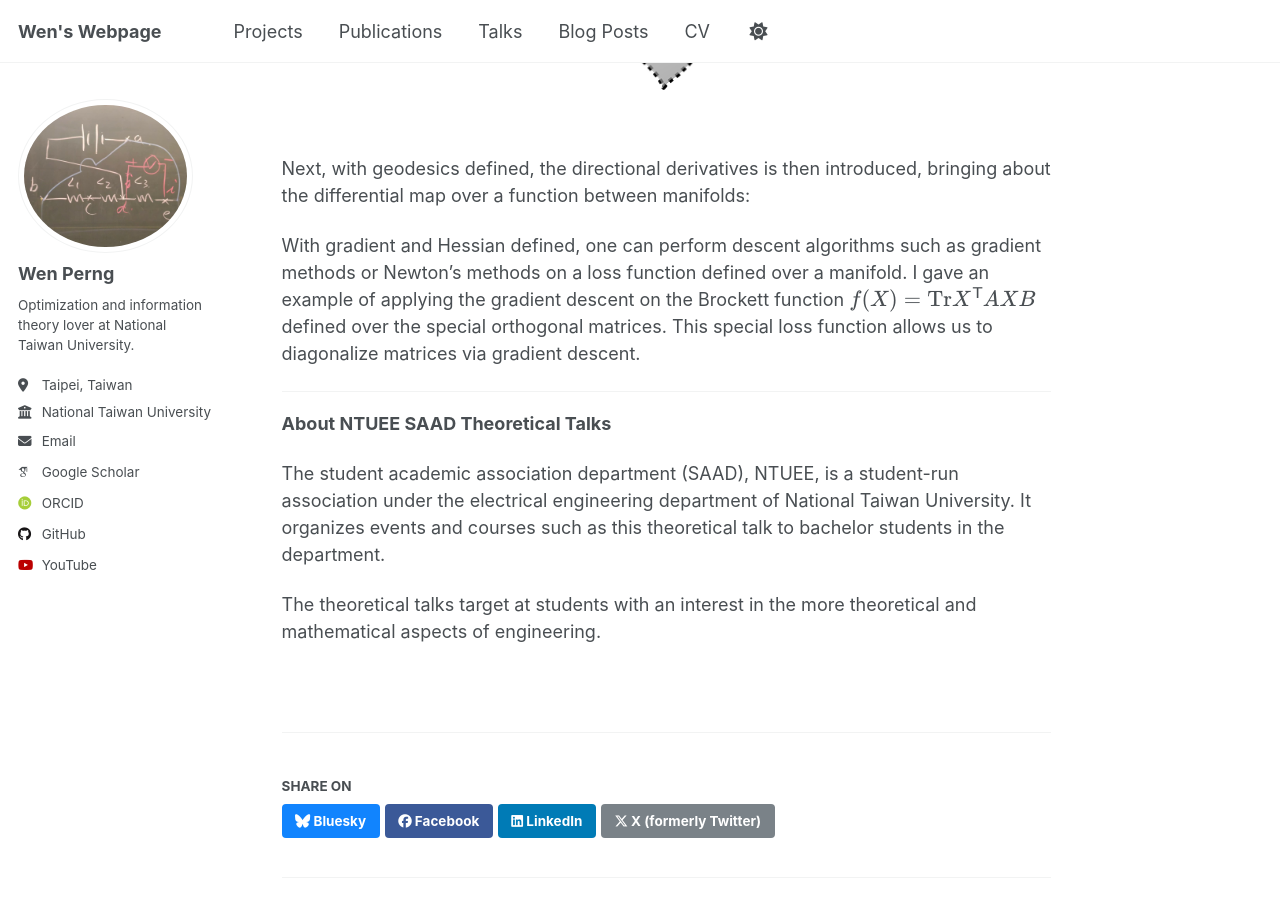
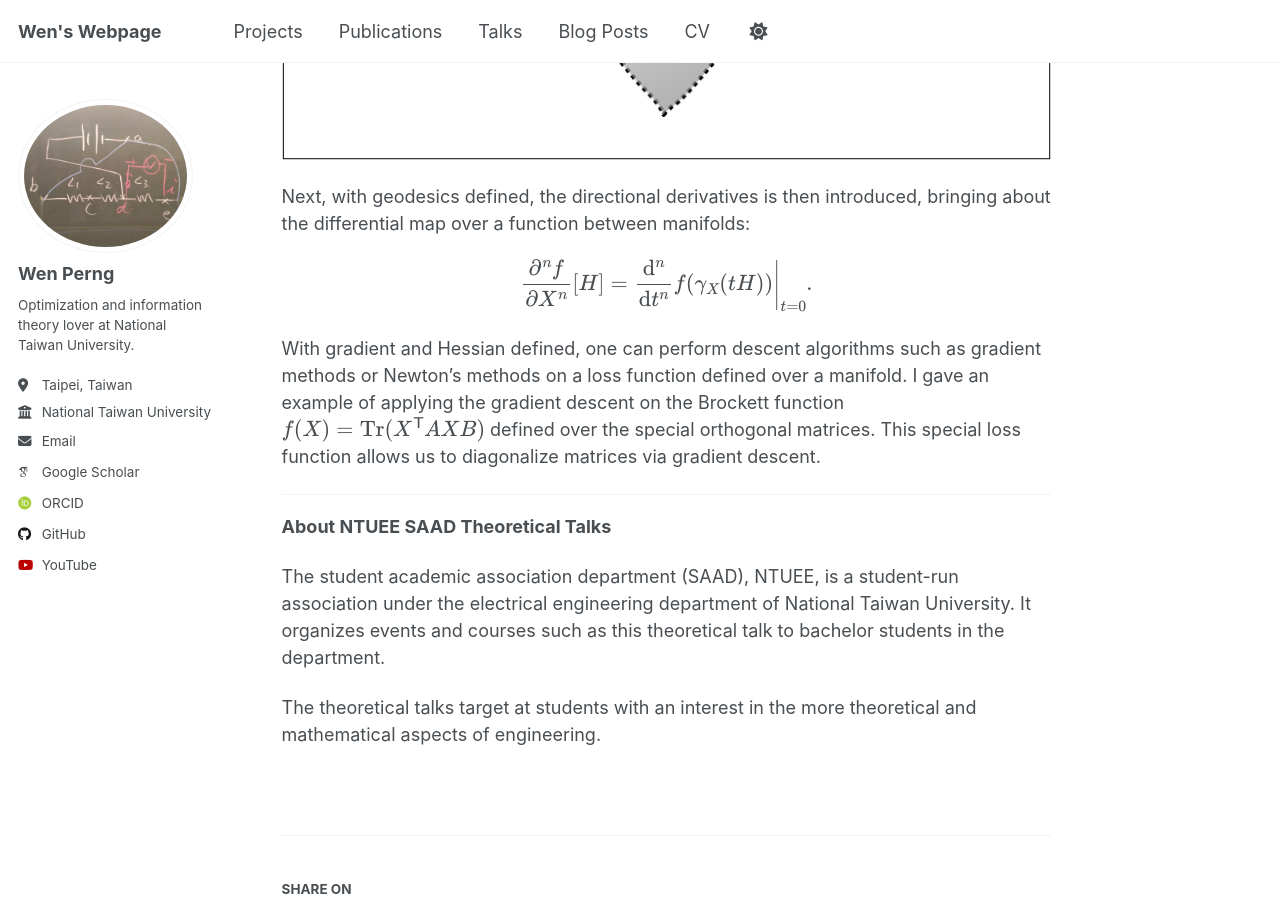
Before and after one commit to WenPerng/WenPerng.github.io, a Jekyll site: the page built from _talks/2024-10-01-talk.md, in a window 1280 px wide and 900 px high, scrolled down 1068 px. Built offline with Jekyll 4.4.1, drawn with Linux system fonts in a browser that asks for light colours; some web fonts are replaced; a script that is not in the unit is left out.

```diff
--- a/_talks/2024-10-01-talk.md
+++ b/_talks/2024-10-01-talk.md
@@ -19,17 +19,17 @@ Starting off with a recap of how to perform differentiation over a matrix in \\(
 
 But first, what is a manifold? As this is a talk given in an electrical engineering department, we simply view manifolds as a constrained set embedded in a larger Euclidean space. The usual symmetric matrices, skew-symmetric matrices, orthogonal matrices, and Stiefel manifold are all examples of matrix manifolds. The usual components to a manifold, such as its tangent space \\(T_p\mathcal{M}\\) and geodesics \\(\gamma_X(tH)\\) are also defined.
 
-<img src='/images/talk/2024-10-01-manifold.png'>
+<br/><img src='/images/talk/2024-10-01-manifold.png'>
 
 Next, with geodesics defined, the directional derivatives is then introduced, bringing about the differential map over a function between manifolds:
-<!-- \\[ \frac{\partial^n f}{\partial X^n}[H] = \left.\frac{\mathrm{d}^n}{\mathrm{d}t^n} f(\gamma_X(tH))\right|_{t=0} .\\] -->
+\\[ \frac{\partial^n f}{\partial X^n}[H] = \left.\frac{\mathrm{d}^n}{\mathrm{d}t^n} f(\gamma_X(tH))\right|_{t=0} .\\]
 <!-- This is the pushforward map, often denoted in literatures as \\(\mathrm{D}f\\) or \\(f_{*}\\) instead of \\(\partial f/\partial X\\). Via the *Riesz representation theorem*, the Riemannian gradient and Hessian are also defined: -->
 <!-- \\[ \displaylines{ -->
 <!-- \frac{\partial f}{\partial X}[H] = \langle \mathrm{grad} f(X),H\rangle, \\ -->
 <!-- \frac{\partial^2f}{\partial X^2}[H,K] = \langle \mathrm{Hess} f(X)[H],K\rangle. -->
 <!-- }\\] -->
 
-With gradient and Hessian defined, one can perform descent algorithms such as gradient methods or Newton's methods on a loss function defined over a manifold. I gave an example of applying the gradient descent on the Brockett function \\(f(X) = \mathrm{Tr}\{X^{\mathsf{T}}AXB\}\\) defined over the special orthogonal matrices. This special loss function allows us to diagonalize matrices via gradient descent.
+With gradient and Hessian defined, one can perform descent algorithms such as gradient methods or Newton's methods on a loss function defined over a manifold. I gave an example of applying the gradient descent on the Brockett function \\(f(X) = \mathrm{Tr}(X^{\mathsf{T}}AXB)\\) defined over the special orthogonal matrices. This special loss function allows us to diagonalize matrices via gradient descent.
 
 ---
 **About NTUEE SAAD Theoretical Talks**
```
Also changed, not shown: _talks/2025-05-15-talk.md (+5 -1 lines), images/talk/2024-10-01-manifold.png, images/talk/2025-05-15-Fourier-slice.png (added).
